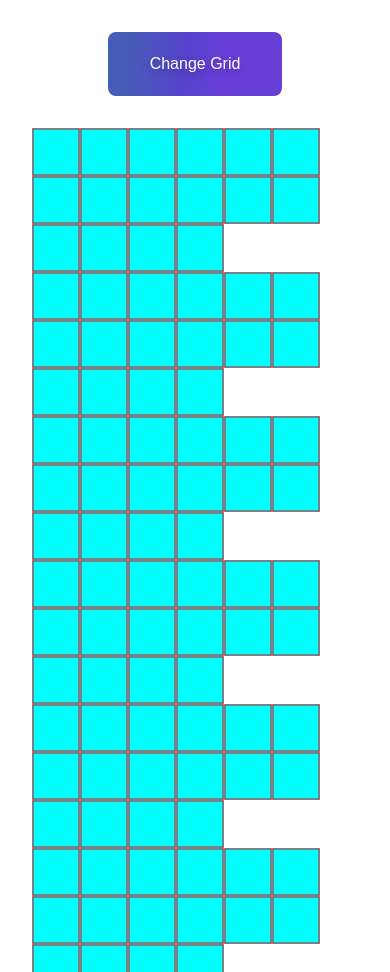
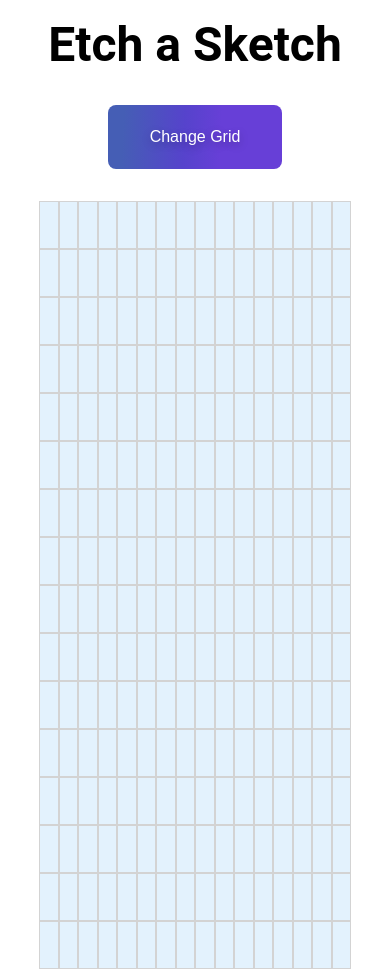
Before and after one commit to catalinbroinas/etch-a-sketch, a plain HTML site: page index.html in a window 390 px wide. Shown: the top 972 px of the page. Drawn offline with Linux system fonts and the light colour scheme.

Commit message:
Add title, change background-color, modify layout Modify layout to more responsive design

```diff
--- a/css/style.css
+++ b/css/style.css
@@ -19,34 +19,49 @@ body
     display: flex;
     flex-direction: column;
     align-items: center;
-    margin: 2rem 0;
+    margin: 1rem 0 0;
 }
 .grid
 {
-    margin: 2rem;
+    background-color: red;
+    width: 80vw;
+    margin: 0;
     display: flex;
     flex-flow: column wrap;
 }
 .grid .row
 {
+    background-color: green;
+    width: 100%;
     display: flex;
-    flex-flow: row wrap;
+    flex-flow: row nowrap;
 }
 .grid .col
 {
     width: 3rem;
     height: 3rem;
-    background-color: aqua;
-    border: 0.15rem solid gray;
+    flex: 1 1 3rem;
+    background-color: #E3F2FD;
+    border: 0.1rem solid lightgray;
 }
 .grid .pen
 {
-    background-color: aquamarine;
+    background-color: #64B5F6;
+}
+
+/* Typography */
+.title
+{
+    text-align: center;
+    font-size: 3rem;
+    font-family: "Roboto", Arial, Helvetica, sans-serif;
+    margin-bottom: 2rem;
 }
 
 /* Components */
 .btn
 {
+    margin-bottom: 2rem;
     background-image: linear-gradient(92.88deg, #455EB5 9.16%, #5643CC 43.89%, #673FD7 64.72%);
     border-radius: 0.5rem;
     border-style: none;
--- a/index.html
+++ b/index.html
@@ -10,6 +10,8 @@
 
     <!-- Container -->
     <div class="container">
+        <!-- Title -->
+        <h1 class="title">Etch a Sketch</h1>
         <!-- Button -->
         <button id="change-grid" class="btn" role="button">Change Grid</button>
         <!-- grid -->
```
